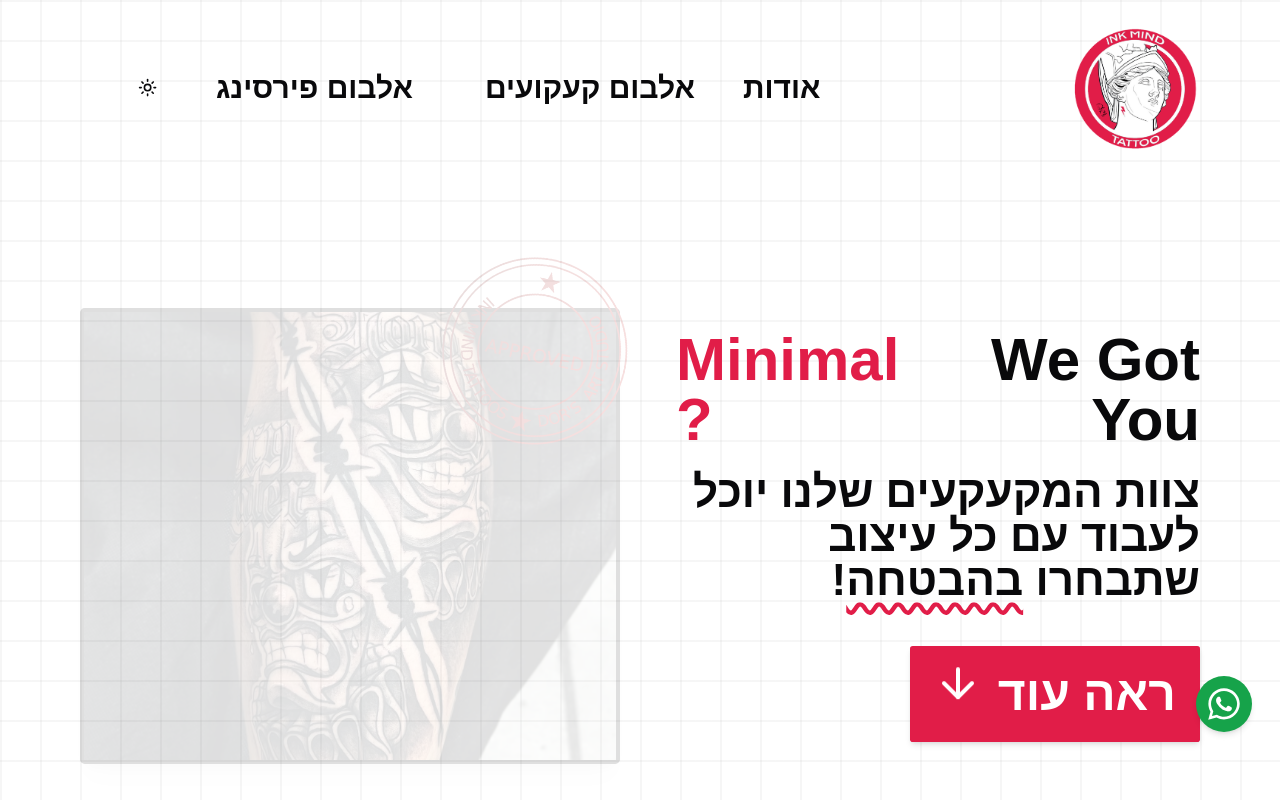
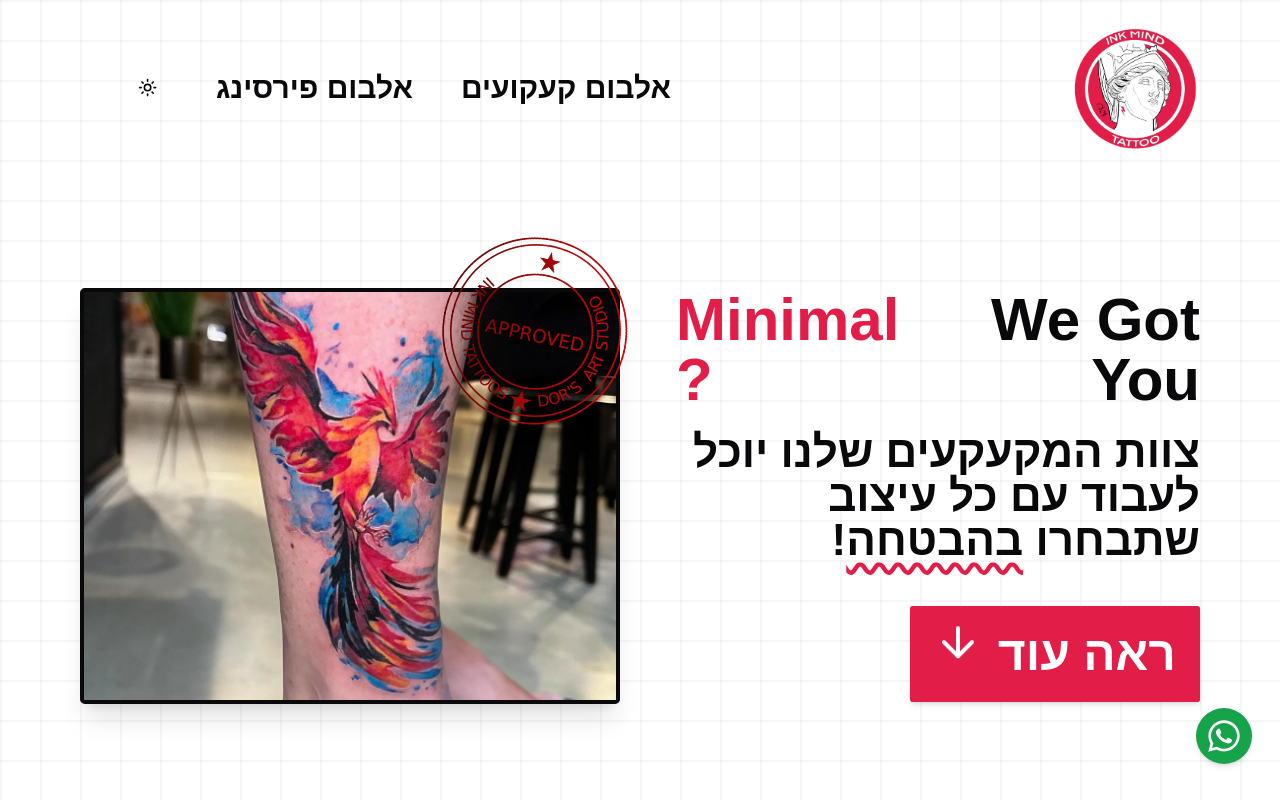
Before and after one commit to roee1454/Inkmind, a Next.js app: page / in a window 1280 px wide. Shown: the top 800 px of the page. Built offline with nearby package versions, Linux system fonts and the light colour scheme; a web font is replaced by a local one.

Commit message:
responsiveness fix

```diff
--- a/app/page.tsx
+++ b/app/page.tsx
@@ -25,7 +25,7 @@ export default function Home() {
   return (
     <div className="w-full min-h-full">
       <ScrollProgressBar />
-      <main className="h-[90vh] w-full px-6 md:px-20 py-6">
+      <main className="h-[80vh] w-full px-6 md:px-20 py-6">
         <AnimatePresence mode="wait">
           <div className="w-full h-full flex flex-col lg:flex-row justify-center lg:justify-between items-center gap-20 md:gap-15 lg:gap-10">
             <motion.div
@@ -89,7 +89,8 @@ export default function Home() {
                   SwiperImage3,
                   SwiperImage4,
                 ]}
-                switchTimeInSeconds={3}
+                switchTimeInSeconds={5}
+                aspectRatio={26 / 20}
               />
             </div>
           </div>
--- a/components/ui/custom/image-swiper.tsx
+++ b/components/ui/custom/image-swiper.tsx
@@ -10,10 +10,12 @@ import StampIcon from "../../../public/Stamp.png";
 interface ImageSwiperProps {
   images: StaticImport[];
   switchTimeInSeconds: number;
+  aspectRatio?: number;
 }
 
 export default function ImageSwiper({
   images,
+  aspectRatio,
   switchTimeInSeconds,
 }: ImageSwiperProps) {
   const [currentImage, setCurrentImage] = useState<number>(0);
@@ -50,7 +52,7 @@ export default function ImageSwiper({
               key={index}
             >
               <AspectRatio
-                ratio={26/22}
+                ratio={aspectRatio || 26 / 22}
                 className="bg-muted w-full h-full shadow-xl rounded-lg border-foreground border-4"
               >
                 <Image
--- a/components/ui/custom/navbar.tsx
+++ b/components/ui/custom/navbar.tsx
@@ -65,12 +65,6 @@ export default function Navbar() {
                   handleCloseOnRedirect={handleCloseOnRedirect}
                 />
                 <NavDrawerItem
-                  title="אודות"
-                  icon={<User />}
-                  href="/about"
-                  handleCloseOnRedirect={handleCloseOnRedirect}
-                />
-                <NavDrawerItem
                   title="אלבום קעקועים"
                   icon={<GalleryHorizontal />}
                   href="/tattoos-album"
@@ -89,7 +83,6 @@ export default function Navbar() {
 
         {/* Desktop Menu */}
         <div className="hidden lg:flex flex-row justify-center items-center space-x-6 px-6 py-4">
-          <NavItem title="אודות" href="/about" />
           <NavItem title="אלבום קעקועים" href="/tattoos-album" />
           <NavItem title="אלבום פירסינג" href="/piercing-album" />
           <ModeToggle />
--- a/components/ui/custom/whatsapp-button.tsx
+++ b/components/ui/custom/whatsapp-button.tsx
@@ -6,5 +6,5 @@ interface WhatsappButtonProps {
 }
 
 export default function WhatsappButton({ href }: WhatsappButtonProps) {
-    return <Link target="_blank" href={href} className="fixed bottom-[2.5rem] right-0 translate-x-[-50%] translate-y-[-50%] p-2.5 transition shadow-md bg-green-600 rounded-full hover:bg-green-700 z-50"><FaWhatsapp size={36} color="white" /></Link>
+    return <Link target="_blank" href={href} className="fixed bottom-[.5rem] right-0 translate-x-[-50%] translate-y-[-50%] p-2.5 transition shadow-md bg-green-600 rounded-full hover:bg-green-700 z-50"><FaWhatsapp size={36} color="white" /></Link>
 }
```
